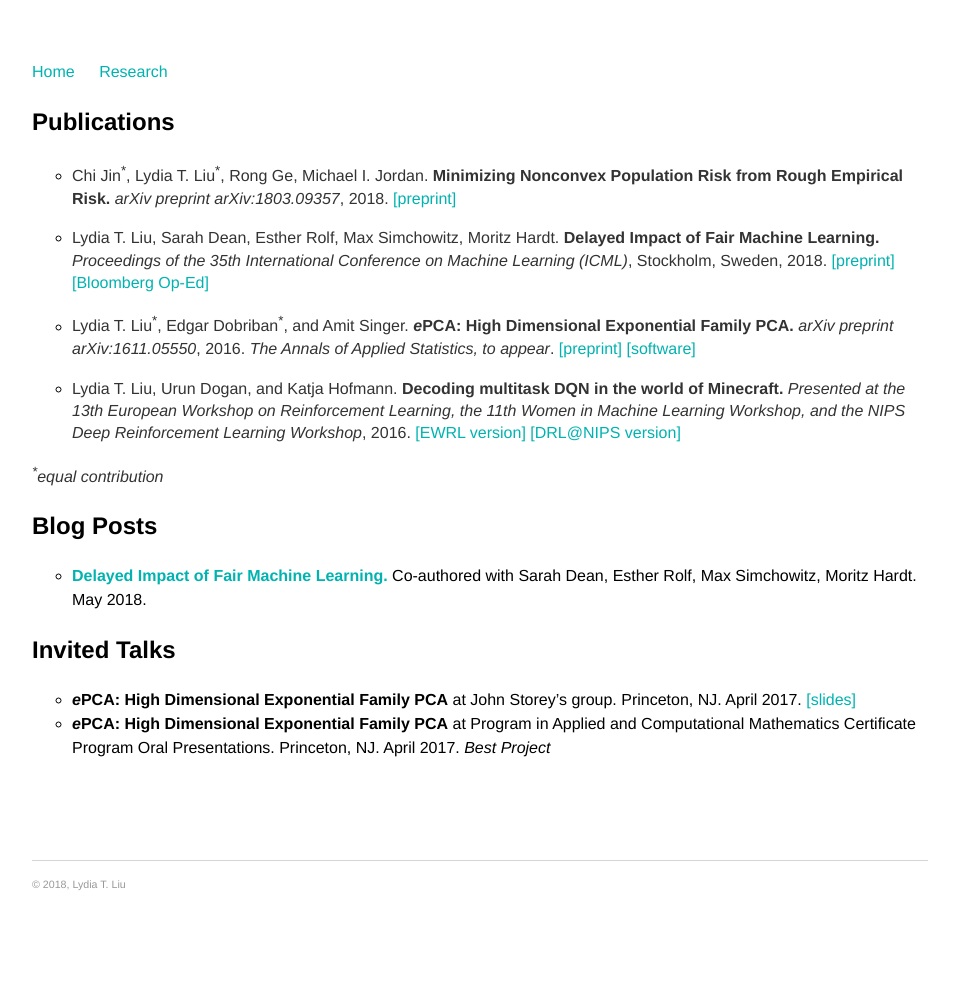
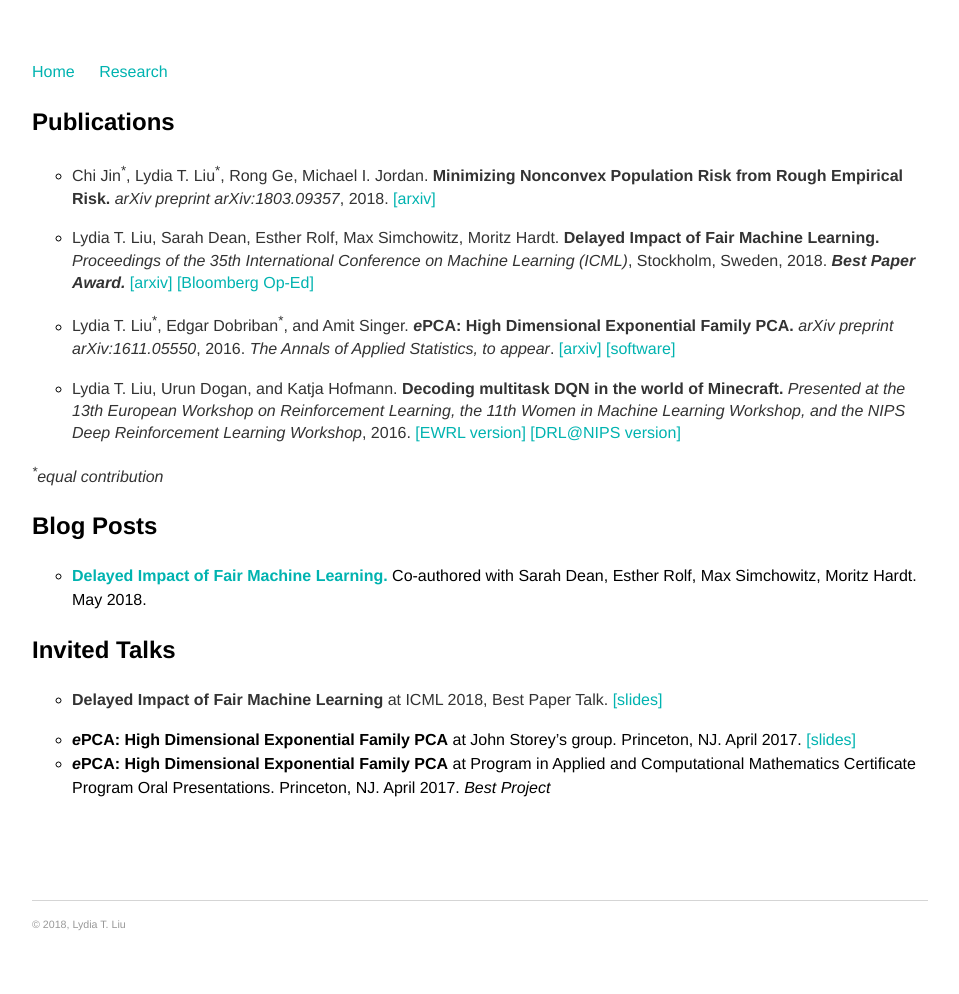
Before and after one commit to serenalwang/serenalwang.github.io, a Jekyll site: the page built from projects.md, in a window 1280 px wide. Shown: the whole page, without its empty margins (160-1119 px from the left). Built offline with Jekyll 4.4.1, drawn with Linux system fonts in a browser that asks for light colours; before the commit the page ends 954 px from its top, so only the background shows below that.

Commit message:
Update projects.md

```diff
--- a/projects.md
+++ b/projects.md
@@ -5,11 +5,11 @@ title: Research
 
 ### Publications
 
-* Chi Jin<sup>\*</sup>, Lydia T. Liu<sup>\*</sup>, Rong Ge, Michael I. Jordan. **Minimizing Nonconvex Population Risk from Rough Empirical Risk.** *arXiv preprint arXiv:1803.09357*, 2018. [[preprint]](http://arxiv.org/abs/1803.09357)
+* Chi Jin<sup>\*</sup>, Lydia T. Liu<sup>\*</sup>, Rong Ge, Michael I. Jordan. **Minimizing Nonconvex Population Risk from Rough Empirical Risk.** *arXiv preprint arXiv:1803.09357*, 2018. [[arxiv]](http://arxiv.org/abs/1803.09357)
 
-* Lydia T. Liu, Sarah Dean, Esther Rolf, Max Simchowitz, Moritz Hardt. **Delayed Impact of Fair Machine Learning.** *Proceedings of the 35th International Conference on Machine Learning (ICML)*, Stockholm, Sweden, 2018. [[preprint]](http://arxiv.org/abs/1803.04383) [[Bloomberg Op-Ed]](https://www.bloomberg.com/view/articles/2018-03-15/computer-algorithms-need-to-know-what-fair-means)
+* Lydia T. Liu, Sarah Dean, Esther Rolf, Max Simchowitz, Moritz Hardt. **Delayed Impact of Fair Machine Learning.** *Proceedings of the 35th International Conference on Machine Learning (ICML)*, Stockholm, Sweden, 2018. ***Best Paper Award.*** [[arxiv]](http://arxiv.org/abs/1803.04383) [[Bloomberg Op-Ed]](https://www.bloomberg.com/view/articles/2018-03-15/computer-algorithms-need-to-know-what-fair-means)
 
-* Lydia T. Liu<sup>\*</sup>, Edgar Dobriban<sup>\*</sup>, and Amit Singer. ***e*****PCA: High Dimensional Exponential Family PCA.** *arXiv preprint arXiv:1611.05550*, 2016. *The Annals of Applied Statistics, to appear*. [[preprint]](http://arxiv.org/abs/1611.05550) [[software]](http://github.com/lydiatliu/epca/)
+* Lydia T. Liu<sup>\*</sup>, Edgar Dobriban<sup>\*</sup>, and Amit Singer. ***e*****PCA: High Dimensional Exponential Family PCA.** *arXiv preprint arXiv:1611.05550*, 2016. *The Annals of Applied Statistics, to appear*. [[arxiv]](http://arxiv.org/abs/1611.05550) [[software]](http://github.com/lydiatliu/epca/)
 
 * Lydia T. Liu, Urun Dogan, and Katja Hofmann. **Decoding multitask DQN in the world of Minecraft.** *Presented at the 13th European Workshop on Reinforcement Learning, the 11th Women in Machine Learning Workshop, and the NIPS Deep Reinforcement Learning Workshop*, 2016. [[EWRL version]](http://ewrl.files.wordpress.com/2016/11/ewrl13-2016-submission-29.pdf) [[DRL@NIPS version]](https://drive.google.com/file/d/0B1PUpk7kwWu-bDd2djhqNEx2S2J4UURTUE1sVjVnS2tXZG9r/view)
 
@@ -21,5 +21,7 @@ title: Research
 
 ### Invited Talks
 
+* **Delayed Impact of Fair Machine Learning** at ICML 2018, Best Paper Talk. [[slides]](/assets/icml_talk_2018.pdf)
+
 * ***e*****PCA: High Dimensional Exponential Family PCA** at John Storey's group. Princeton, NJ. April 2017. [[slides]](/assets/epca_talk_apr20.pdf)
 * ***e*****PCA: High Dimensional Exponential Family PCA** at Program in Applied and Computational Mathematics Certificate Program Oral Presentations. Princeton, NJ. April 2017. *Best Project*
```
